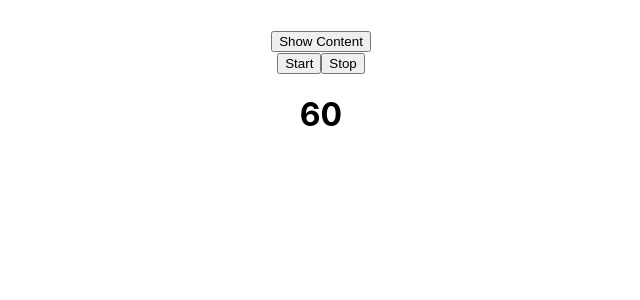
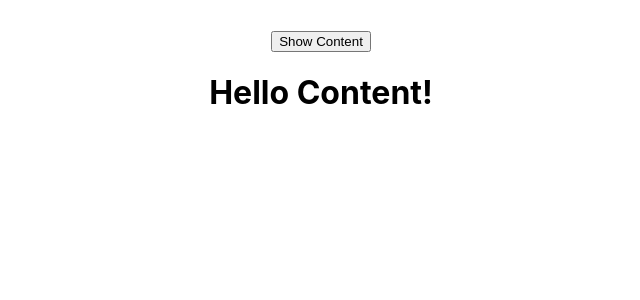
Before and after one commit to truongdeptrai2511/create-react-app, a React (Create React App) app: page / in a window 1280 px wide. Both pictures are taken after a click on the button "Show Content". Shown: the top 300 px of the page, without its empty margins (319-959 px from the left). Built offline with nearby package versions, Linux system fonts and the light colour scheme.

Commit message:
hooks/memo

```diff
--- a/src/Content.js
+++ b/src/Content.js
@@ -1,58 +1,18 @@
-import { useEffect, useState, useLayoutEffect, useRef} from "react"
-// useEffect được sử dụng khi cần Side effects
-// Cần nắm vững:
-// Events: Add / remove  event listeners
-// Observer partern: Subcribe / unsubscribe
-// Closures: Function that returns a function
-// Timers: setInterval, clearInterval, setTimeout, clearTimeout
-// useState
-// mounted / unmounted
-// ===
-// Call API
+import React, { useEffect, useState, useLayoutEffect, useRef, memo} from "react"
+// 1. memo() -> higher order component  (hoc)
+// 2. useCallBack()
 
-/**
- *
- * 1. Update DOM
- *  - F8 Blog title
- * 2. Call API
- * 3. Listen DOM events
- *  - Scroll
- *  - Resize
- * 4. Cleanup
- *  - Remove listener / Unsubscribe
- *  - Clear timer
- */
-
+//Hooks
+//HOC
+// Render props
 
 function Content(){
-    const [count, setCount] = useState(60)
-
-    let timerId = useRef()
-    const prevCount = useRef()
-
-    useEffect(() => {
-        prevCount.current = count
-    }, [count])
-
-    const handleStart = () => {
-        timerId.current = setInterval(() => {
-            setCount(prevCount => prevCount - 1)
-        }, 1000)
-        console.log('start -> ', timerId.current)
-    }
-    const handleStop = () => {
-        clearInterval(timerId.current)
-
-        console.log('stop -> ', timerId.current)
-    }
 
     return (
         <div>
-            <button onClick={handleStart}>Start</button>
-            <button onClick={handleStop}>Stop</button>
-            <h1>{count}</h1>
+            <h1>Hello Content!</h1>
         </div>
     )
 }
 
-export default Content
+export default memo(Content)
```
